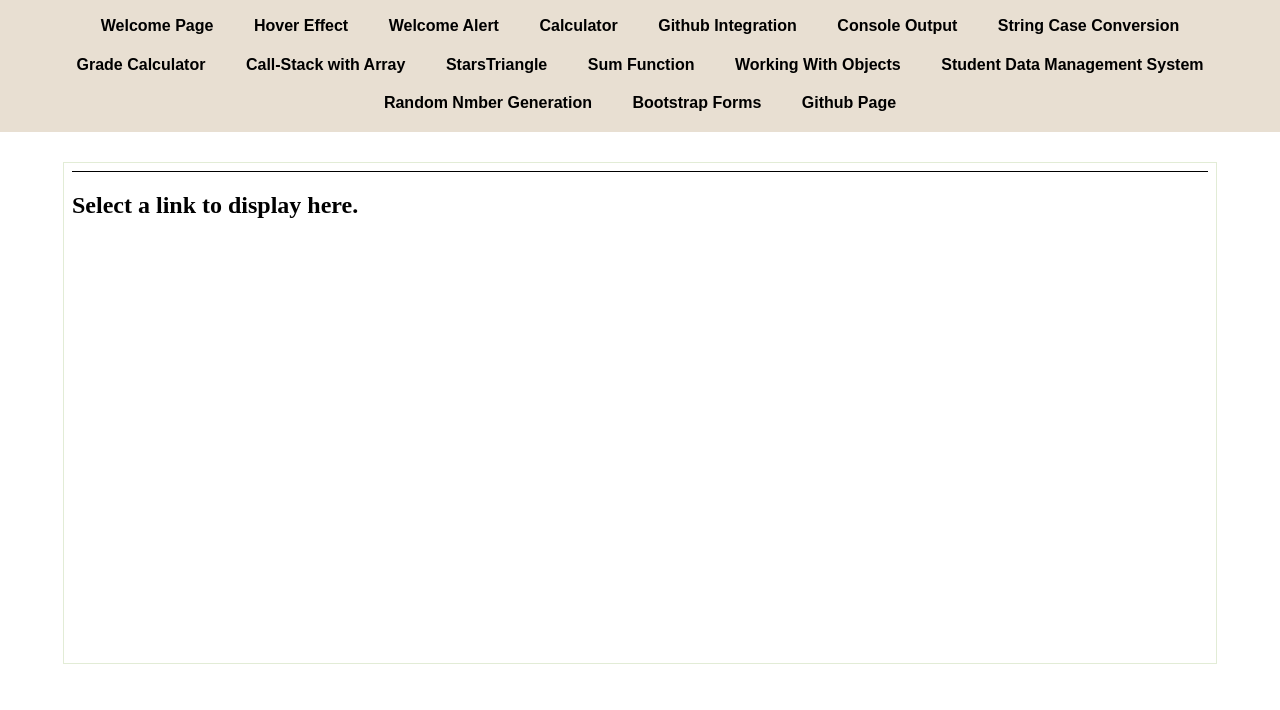
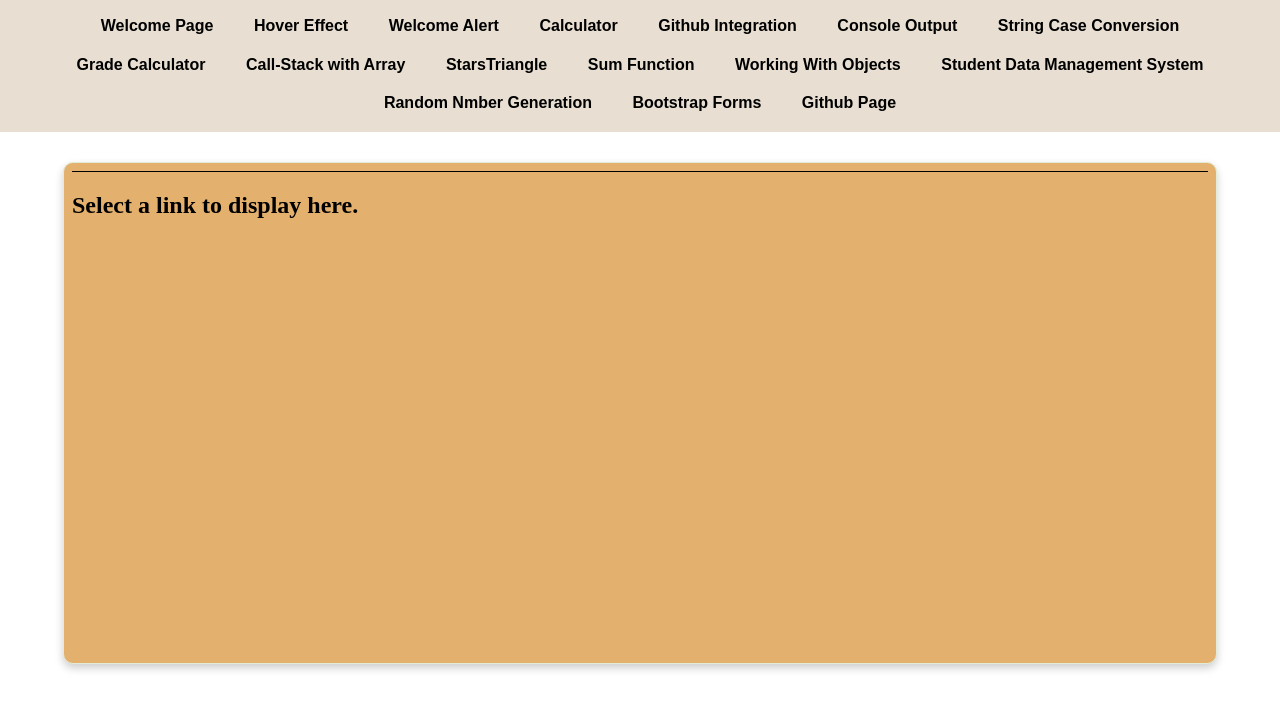
Before and after one commit to mahesh-0908/mahesh-0908.github.io, a plain HTML site: page index.html in a window 1280 px wide. Shown: the part 50-760 px from the top of the page. Drawn offline with Linux system fonts and the light colour scheme.

Commit message:
//conmtent  frame - added box shadow and bg color

```diff
--- a/style.css
+++ b/style.css
@@ -104,4 +104,7 @@ body {
     width: 90%;
     height: 500px;
     border: 1px solid #e2ecd6;
+    border-radius: 10px;
+    box-shadow: 0 4px 8px 0 rgba(0, 0, 0, 0.2);
+    background-color: #e4b06d;
 }
```
